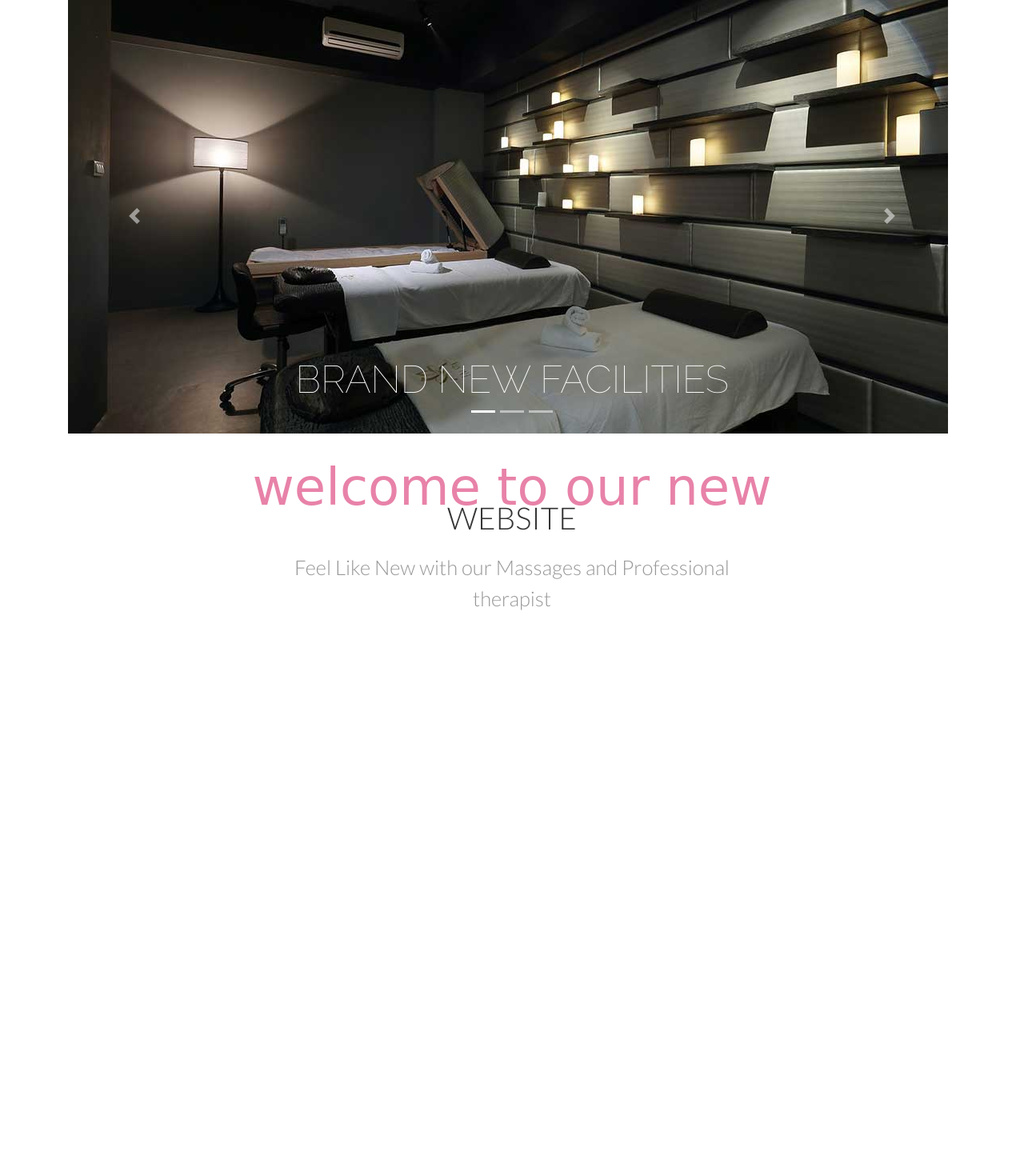
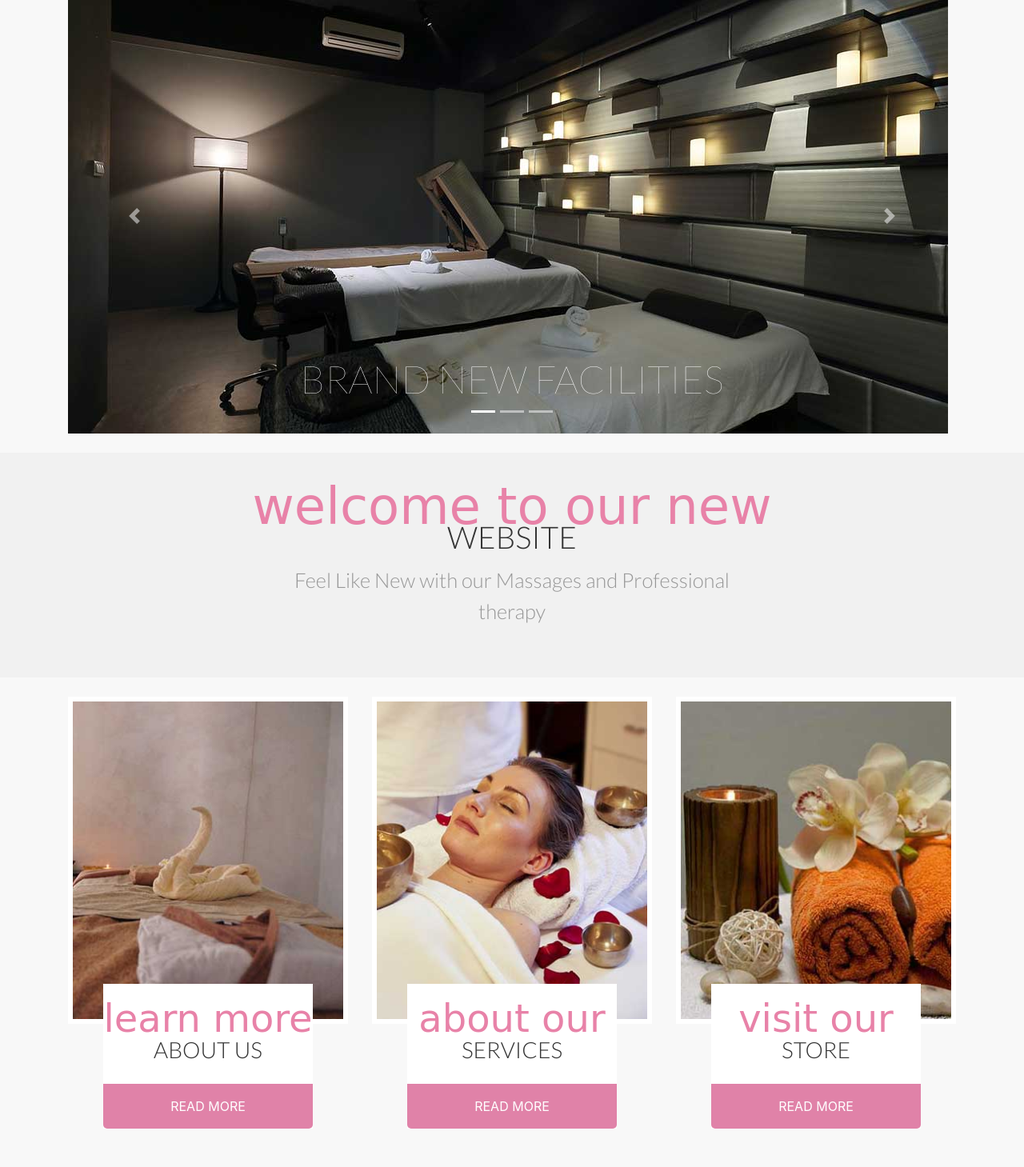
Before and after one commit to locaulker/carolinaSPA-Static, a PHP site: page / in a window 1280 px wide. Shown: the part 334-1793 px from the top of the page at 80% size. Before the commit the page ends 1097 px from the top, so only its background shows below. Run offline with PHP 8.4, Linux system fonts and the light colour scheme; some web fonts are replaced.

Commit message:
new website section completed

```diff
--- a/css/styles.css
+++ b/css/styles.css
@@ -1,4 +1,7 @@
 /*** Add your styles here **/
+body {
+  background-color: #f8f8f8;
+}
 h2 {
   font-size: 2.4rem;
 }
@@ -17,7 +20,12 @@ h2 span, h3 span {
   display: block;
   color: #e882a8;
 }
-
+h3 {
+  tab-size: 2rem;
+}
+h3 span {
+  font-size: 3rem;
+}
 
 
 /* Section: Navigation */
@@ -48,16 +56,49 @@ nav.main-nav .nav-link {
   font-family: 'Raleway', 'Helvetica Neue', sans-serif;
 }
 
-/* Carousel */
+/* Section: Carousel */
 .carousel-item h3 {
-  font-weight: 100;
+  font-weight: 200;
+  line-height: 2.4rem;
   font-size: 3rem;
-  font-family: 'Raleway', 'Helvetica Neue', sans-serif;
+  font-family: 'Lato', 'Helvetica Neue', sans-serif;
   color: #fff;
 }
-/* New Website */
+/* Section: New Website */
+.new-website {
+  background-color: #f1f1f1;
+}
 .new-website p {
   font-size: 1.6rem;
   color: #979797;
   font-family: 'Lato', sans-serif;
 }
+
+/* Section: Image Links */
+.image-links img {
+  border: 6px solid #fff;
+  transition: transform .4s ease-in;
+}
+
+.image-links img:hover {
+  -webkit-transform: scale(1.1) rotate(5deg);
+    -ms-transform: scale(1.1) rotate(5deg);
+      -moz-transform: scale(1.1) rotate(5deg);
+        transform: scale(1.1) rotate(5deg);
+}
+
+.image-info {
+  background-color: #fff;
+  margin-top: -50px;
+}
+
+.image-info .btn-success {
+  background-color: #e082a8;
+  border: none;
+  border-radius: 0 0 5px 5px;
+  transition: background-color .4s ease-in;
+}
+
+.image-info .btn-success:hover {
+  background-color: #ca5b88;
+}
--- a/index.html
+++ b/index.html
@@ -15,7 +15,7 @@
         <div class="col-8 offset-2 col-lg-4 offset-lg-0">
           <img src="img/logo.svg" class="img-fluid d-block mx-auto" alt="">
         </div>
-        <div class="col col-lg-4">
+        <div class="col-12 col-lg-4">
           <nav class="socials">
             <a href="#">Facebook</a>
             <a href="#">Twitter</a>
@@ -85,13 +85,52 @@
     </div>
 
     <!-- Section: New-Website Section -->
-    <section class="new-website py-5">
+    <section class="new-website py-5 mt-4">
       <h2 class="text-center text-uppercase"><span class="text-lowercase">Welcome to Our New</span> Website</h2>
-      <p class="text-center mt-4">Feel Like New with our Massages and Professional
-      <span class="text-center d-block">therapist</span></p>
+      <p class="text-center mt-3">Feel Like New with our Massages and Professional
+      <span class="text-center d-block">therapy</span></p>
     </section>
 
+    <!-- Section: 3-Column Image Links Section -->
+    <div class="container pb-5">
+      <div class="row">
 
+          <div class="col-12 col-md-4 text-center">
+            <div class="image-links">
+              <img src="img/service_01.jpg" class="img-fluid mt-4" alt="">
+            </div>
+            <div class="row no-gutters">
+              <div class="col-7 mx-auto col-md-9 mx-auto image-info pt-4">
+                  <h3 class="text-center text-uppercase"><span class="text-lowercase">learn More </span> about us</h3>
+                  <a href="#" class="btn btn-success text-uppercase btn-block mt-4 py-3">Read More</a>
+              </div>
+            </div>
+          </div><!-- .md-4 -->
+          <div class="col-12 col-md-4 text-center">
+            <div class="image-links">
+              <img src="img/service_02.jpg" class="img-fluid mt-4" alt="">
+            </div>
+            <div class="row no-gutters">
+              <div class="col-7 mx-auto col-md-9 mx-auto image-info pt-4">
+                  <h3 class="text-center text-uppercase"><span class="text-lowercase">about our </span> services</h3>
+                  <a href="#" class="btn btn-success text-uppercase btn-block mt-4 py-3">Read More</a>
+              </div>
+            </div>
+          </div><!-- .md-4 -->
+          <div class="col-12 col-md-4 text-center">
+            <div class="image-links">
+              <img src="img/service_03.jpg" class="img-fluid mt-4" alt="">
+            </div>
+            <div class="row no-gutters">
+              <div class="col-7 mx-auto col-md-9 mx-auto image-info pt-4">
+                  <h3 class="text-center text-uppercase"><span class="text-lowercase">visit our </span> store</h3>
+                  <a href="#" class="btn btn-success text-uppercase btn-block mt-4 py-3">Read More</a>
+              </div>
+            </div>
+          </div><!-- .md-4 -->
+
+      </div>
+    </div>
 
 
     <script src="js/jquery.slim.js"></script>
```
